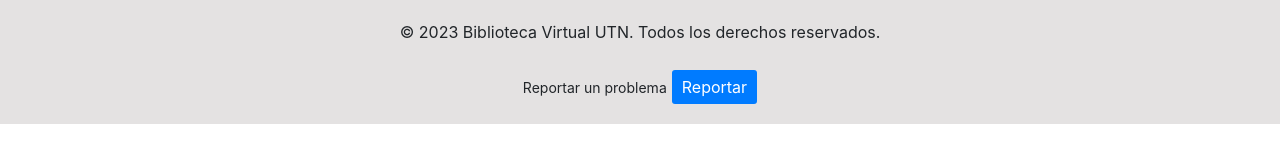
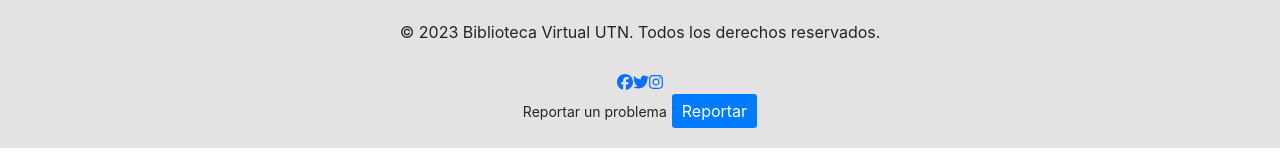
Before and after one commit to sofiamazzurco/lastbookstore, a React (Create React App) app in the folder lastbookstore/: page /home in a window 1280 px wide. Shown: the part 339-499 px from the top of the page. Built offline with nearby package versions, Linux system fonts and the light colour scheme; no server answers; the database is empty.

Commit message:
Footer terminado

```diff
--- a/lastbookstore/package.json
+++ b/lastbookstore/package.json
@@ -3,6 +3,9 @@
   "version": "0.1.0",
   "private": true,
   "dependencies": {
+    "@fortawesome/fontawesome-svg-core": "^6.4.0",
+    "@fortawesome/free-brands-svg-icons": "^6.4.0",
+    "@fortawesome/react-fontawesome": "^0.2.0",
     "@testing-library/jest-dom": "^5.16.5",
     "@testing-library/react": "^13.4.0",
     "@testing-library/user-event": "^13.5.0",
--- a/lastbookstore/src/components/BookList/BookList.js
+++ b/lastbookstore/src/components/BookList/BookList.js
@@ -180,8 +180,8 @@
               {cartItems.map((book) => (
                 <li key={book.id}>
                   <h4>{book.title}</h4>
+                  <button onClick={() => handleRemoveFromCart(book.id)}>🗑️</button>
                   <p>{book.author}</p>
-                  <button onClick={() => handleRemoveFromCart(book.id)}>🗑️</button>
                 </li>
               ))}
             </ul>
--- a/lastbookstore/src/components/Footer/Footer.js
+++ b/lastbookstore/src/components/Footer/Footer.js
@@ -1,6 +1,10 @@
-import React from 'react';
+import React, { useState, useContext } from "react";
 import "./Footer.css"
 import { useNavigate } from 'react-router-dom';
+import { FontAwesomeIcon } from '@fortawesome/react-fontawesome';
+import { faFacebook, faTwitter, faInstagram } from '@fortawesome/free-brands-svg-icons';
+
+
 
 const Footer = () => {
   const navigate = useNavigate();
@@ -12,9 +16,22 @@
 
   return (
     <footer className="footer">
+
       <div className="footer-content">
         <p>© 2023 Biblioteca Virtual UTN. Todos los derechos reservados.</p>
         <div className="report-problem">
+
+        <div className="social-icons">
+        <a href="https://www.facebook.com/" target="_blank" rel="noopener noreferrer">
+          <FontAwesomeIcon icon={faFacebook} />
+        </a>
+        <a href="https://www.twitter.com/" target="_blank" rel="noopener noreferrer">
+          <FontAwesomeIcon icon={faTwitter} />
+        </a>
+        <a href="https://www.instagram.com/" target="_blank" rel="noopener noreferrer">
+          <FontAwesomeIcon icon={faInstagram} />
+        </a>
+      </div>
           <span>Reportar un problema</span>
           <button className="report-button" onClick={handleReportProblem}>
             Reportar
--- a/lastbookstore/src/components/ListUser/ListUser.js
+++ b/lastbookstore/src/components/ListUser/ListUser.js
@@ -2,6 +2,7 @@
 import './ListUser.css';
 import { db } from '../../firebase/configDB';
 import Navbar from '../Navbar/Navbar';
+
 
 const ListUser = () => {
   const [users, setUsers] = useState([]);
--- a/lastbookstore/src/components/Login/Login.js
+++ b/lastbookstore/src/components/Login/Login.js
@@ -8,6 +8,7 @@
 import { getAuth, signInWithEmailAndPassword } from "firebase/auth";
 import { Link } from "react-router-dom";
 import { Button } from "react-bootstrap";
+
 import { ToastContainer, toast } from "react-toastify";
 import "react-toastify/dist/ReactToastify.css";
 import "./Login.css";
@@ -122,6 +123,7 @@
       </div>
 
       <ToastContainer />
+
     </div>
   );
 }
```
Also changed, not shown: 1 other file (tests, documents, lock files or other folders).
